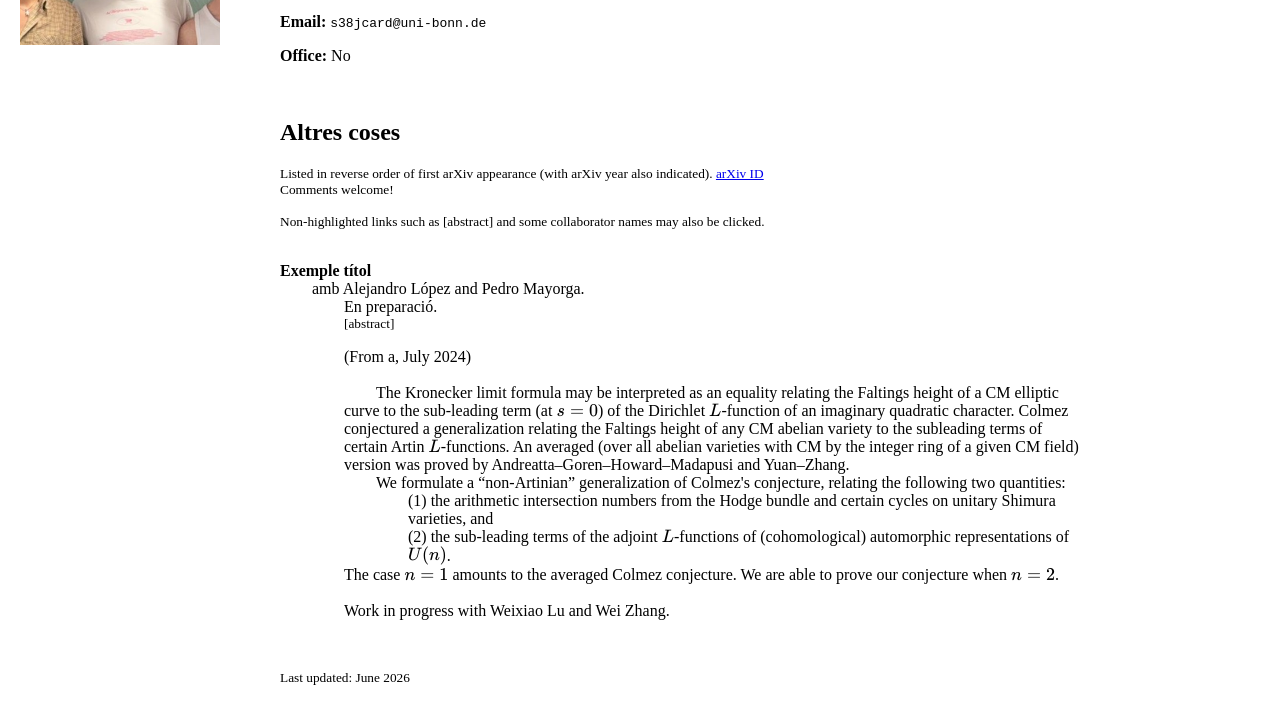
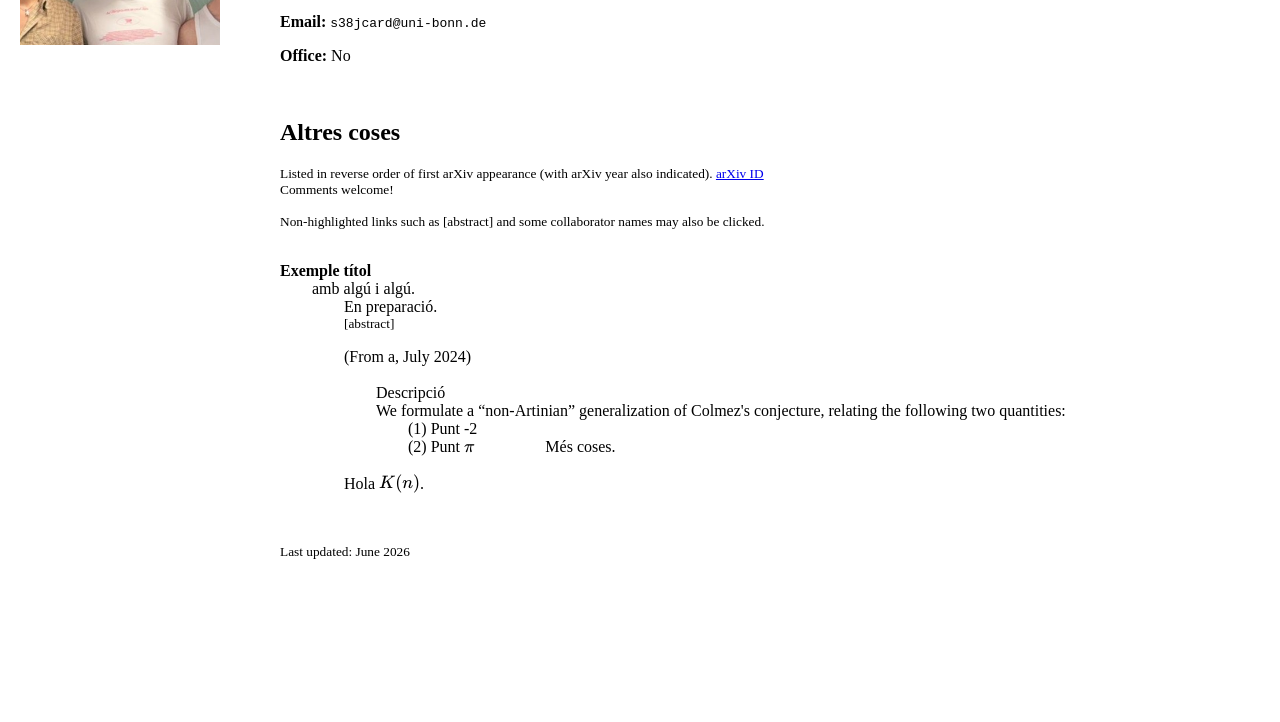
Before and after one commit to cardielj/cardielj.github.io, a plain HTML site: page index.html in a window 1280 px wide. Both pictures are taken after a click on the link "abstract". Shown: the part 175-897 px from the top of the page. After the commit the page ends 800 px from the top, so only its background shows below. Drawn offline with nearby package versions, Linux system fonts and the light colour scheme; some packages are replaced by stand-ins of ours.

Commit message:
Update index.html

```diff
--- a/index.html
+++ b/index.html
@@ -73,8 +73,8 @@
 	      <br>
         <span class="depth-1">
           amb
-          Alejandro López and
-          Pedro Mayorga.
+          algú i
+          algú.
         </span>
         <br>
         <span class="depth-2">
@@ -96,29 +96,23 @@
         <br>
         <br>
         <span class="depth-2-indent">
-          The Kronecker limit formula
-          may be interpreted as an equality relating the Faltings height of a CM elliptic curve
-          to the sub-leading term (at $s=0$) of the Dirichlet $L$-function of an
-          imaginary quadratic character. Colmez conjectured a generalization relating the Faltings height
-          of any CM abelian variety to the subleading terms of certain Artin $L$-functions.
-          An averaged (over all abelian varieties with CM by the integer ring of a given CM field)
-          version was proved by Andreatta&ndash;Goren&ndash;Howard&ndash;Madapusi and Yuan&ndash;Zhang.
+          Descripció
         </span>
         <span class="depth-2-indent">
           We formulate a “non-Artinian” generalization of Colmez's conjecture, relating the following two quantities:
         </span>
         <span class="depth-4">
-          (1) the arithmetic intersection numbers from the Hodge bundle and certain cycles on unitary Shimura varieties, and
+          (1) Punt -2
           <br>
-          (2) the sub-leading terms of the adjoint $L$-functions of (cohomological) automorphic representations of $U(n)$.
+          (2) Punt $\pi$
         </span>
         <span class="depth-2">
-          The case $n=1$ amounts to the averaged Colmez conjecture. We are able to prove our conjecture when $n=2$.
+          Més coses.
         </span>
         <br>
         <br>
         <span class="depth-2">
-          Work in progress with Weixiao Lu and Wei Zhang.
+          Hola $K(n)$.
         </span>
         </p>
       </div>
```
